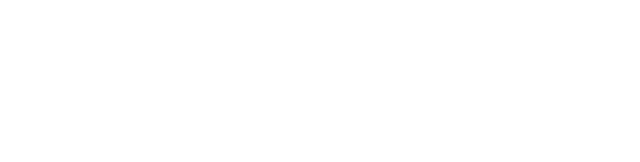
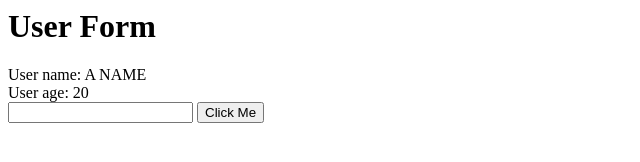
Before and after one commit to shiratensei/webts, a website with bundled scripts: page index.html in a window 1280 px wide. Shown: the whole page, without its empty margins (0-640 px from the left). Built offline with nearby package versions, Linux system fonts and the light colour scheme.

Commit message:
191. Adding Model Properties

```diff
--- a/index.html
+++ b/index.html
@@ -1,5 +1,6 @@
 <html>
     <body>
+        <div id="root"></div>
         <script src="./src/index.ts"></script>
     </body>
 </html>
--- a/src/index.ts
+++ b/src/index.ts
@@ -1 +1,10 @@
 import { UserForm } from './views/UserForm';
+import { User } from './models/User';
+
+const user = User.buildUser({ name: "A NAME", age: 20 })
+
+const userForm = new UserForm(
+    document.getElementById('root'), user
+);
+
+userForm.render();
--- a/src/views/UserForm.ts
+++ b/src/views/UserForm.ts
@@ -1,19 +1,57 @@
+import { User } from '../models/User'
+
 export class UserForm {
-    constructor(public parent: Element) {}
+    constructor(public parent: Element, public model: User) {}
+
+    eventsMap(): { [key: string]: () => void } {
+        return {
+            "click:button": this.onButtonClick,
+            "mouseenter:h1": this.onHeaderHover
+        };
+    }
+
+    //event implementation
+    onButtonClick(): void {
+        console.log('Button clicked');
+    }
+
+    //event implementation
+    onHeaderHover(): void {
+        console.log('H1 was hovered over');
+    }
 
     template(): string {
         return `
             <div>
                 <h1>User Form</h1>
+                <div>User name: ${this.model.get('name')}</div>
+                <div>User age: ${this.model.get('age')}</div>
                 <input />
+                <button>Click Me</button>
             </div>
         `;
+    }
+
+    //helper method
+    bindEvents(fragment: DocumentFragment): void {
+        const eventsMap = this.eventsMap();
+
+        for (let eventKey in eventsMap) {
+            const [eventName, selector] = eventKey.split(':');
+
+            fragment.querySelectorAll(selector).forEach(element => {
+                //event handler
+                element.addEventListener(eventName, eventsMap[eventKey]);
+            });
+        }
     }
 
     render(): void {
         const templateElement = document.createElement('template');
         templateElement.innerHTML = this.template();
 
+        this.bindEvents(templateElement.content);
+
         this.parent.append(templateElement.content);
     }
 }
```
Also changed, not shown: dist/index.html, 2 other files.
